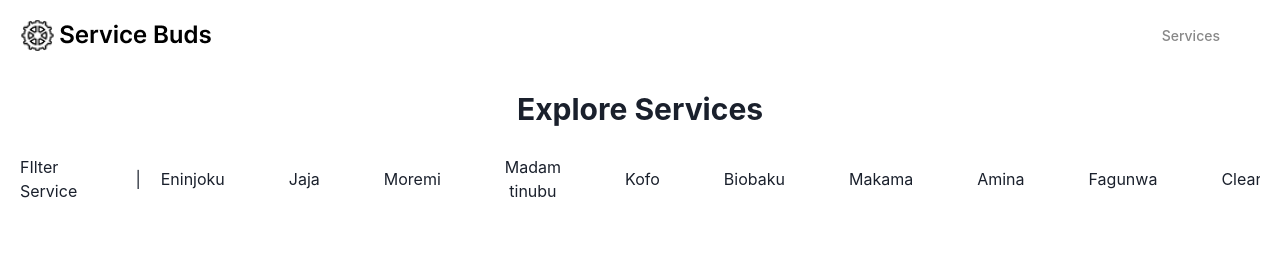
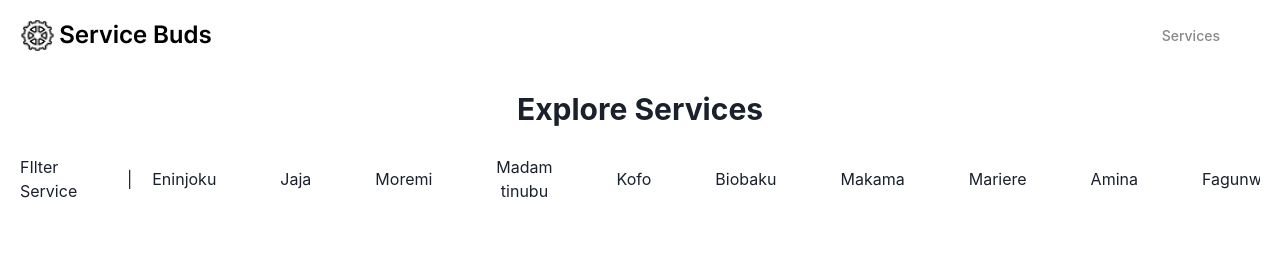
Before and after one commit to Yagazie-davidson/service-buds-client, a React (Vite) app: page /services in a window 1280 px wide. Shown: the top 253 px of the page. Built offline with nearby package versions, Linux system fonts and the light colour scheme; no server answers.

Commit message:
Add new hostel option

```diff
--- a/src/components/FIlterService.jsx
+++ b/src/components/FIlterService.jsx
@@ -29,6 +29,7 @@ function FIlterService() {
 		"Kofo",
 		"Biobaku",
 		"Makama",
+		"Mariere",
 		"Amina",
 		"Fagunwa",
 	];
```
